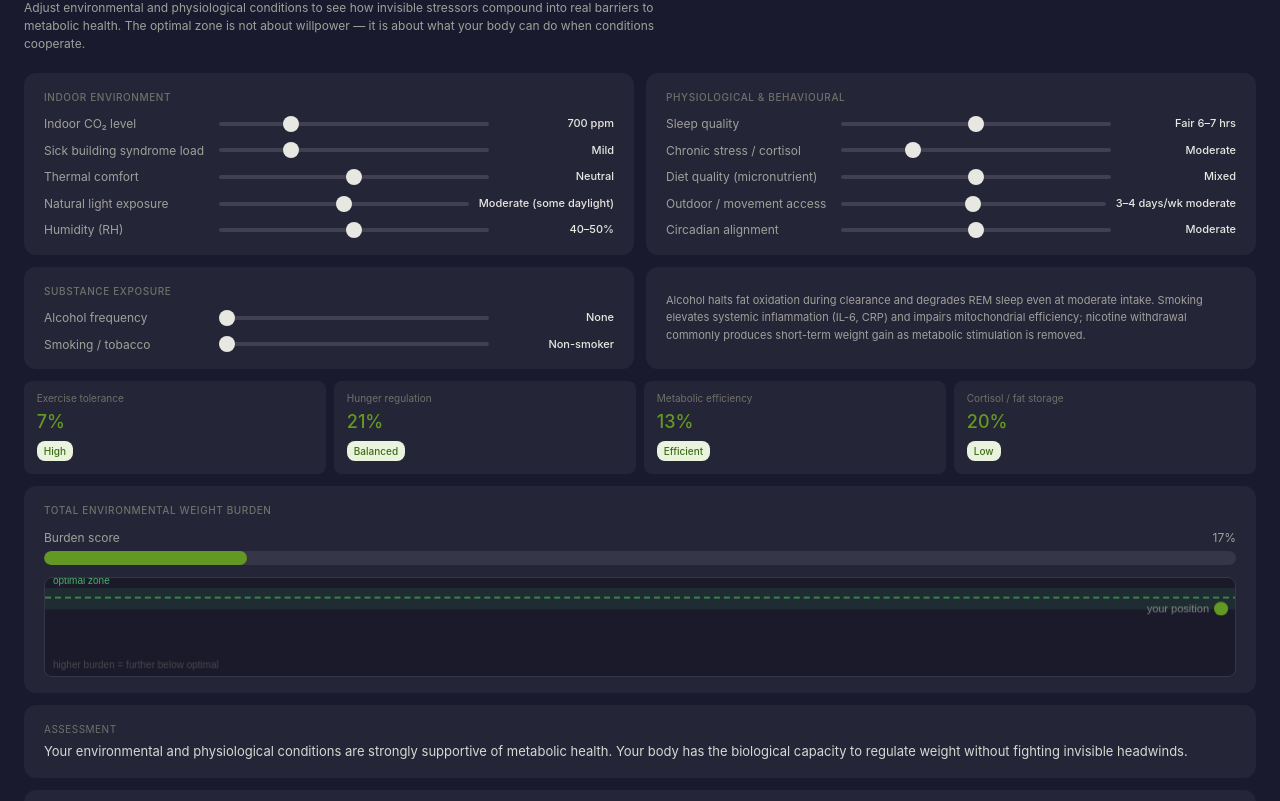
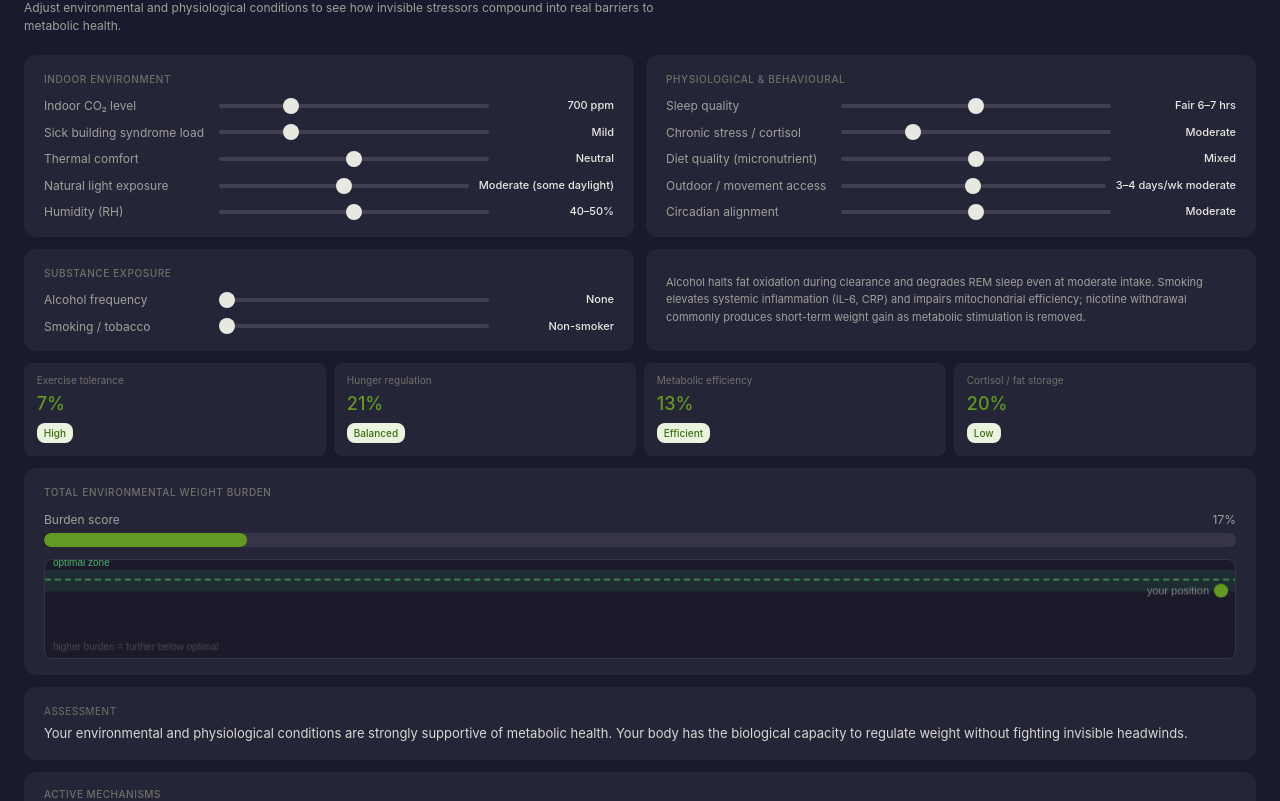
Before and after one commit to MangoSlushRBTH/Metabolism, a plain HTML site: page index.html in a window 1280 px wide. Shown: the part 61-862 px from the top of the page. Drawn offline with Linux system fonts and the light colour scheme.

Commit message:
Update index.html

```diff
--- a/index.html
+++ b/index.html
@@ -60,7 +60,7 @@
 <body>
 
 <h1>Environmental weight burden simulator</h1>
-<p class="subtitle">Adjust environmental and physiological conditions to see how invisible stressors compound into real barriers to metabolic health. The optimal zone is not about willpower — it is about what your body can do when conditions cooperate.</p>
+<p class="subtitle">Adjust environmental and physiological conditions to see how invisible stressors compound into real barriers to metabolic health.</p>
 
 <div class="grid2">
   <div class="panel">
```
